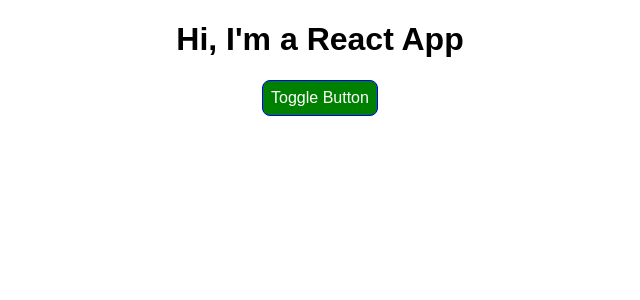
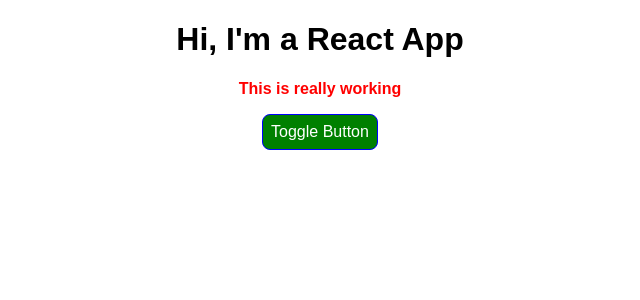
Before and after one commit to barksanto/react-complete-guide, a React (Create React App) app: page / in a window 1280 px wide. Shown: the top 300 px of the page, without its empty margins (320-960 px from the left). Built offline with nearby package versions, Linux system fonts and the light colour scheme.

Commit message:
create a var called classes set to an array of strings with join("") this makes a single string then we pass into classname for the p tag

```diff
--- a/src/App.css
+++ b/src/App.css
@@ -1,3 +1,11 @@
 .App {
   text-align: center;
 }
+
+.red{
+  color: red;
+}
+
+.bold{
+  font-weight: bold;
+}
--- a/src/App.js
+++ b/src/App.js
@@ -98,11 +98,14 @@
       style.backgroundColor = 'red';
     }
 
+    let classes = ['red', 'bold'].join(' ');
+
     return (
       /* We will nest the rest of our components in this div also */
       /* We render by using the same name of the component we imported*/
       <div className="App">
         <h1>Hi, I'm a React App</h1>
+        <p className={classes}> This is really working</p>
         {/* same as below, however it returns a function call with an explicit return */}
         {/* not reccommended if we dont have to */}
         <button
```
